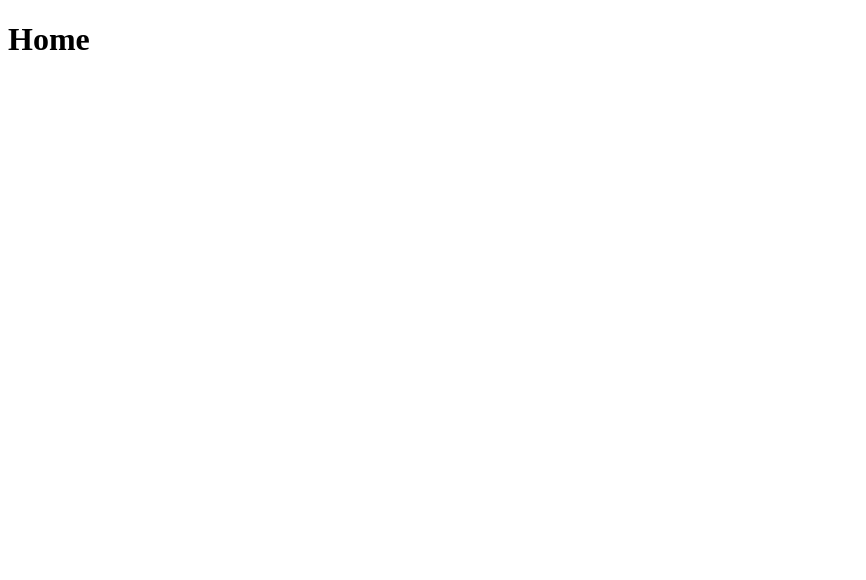
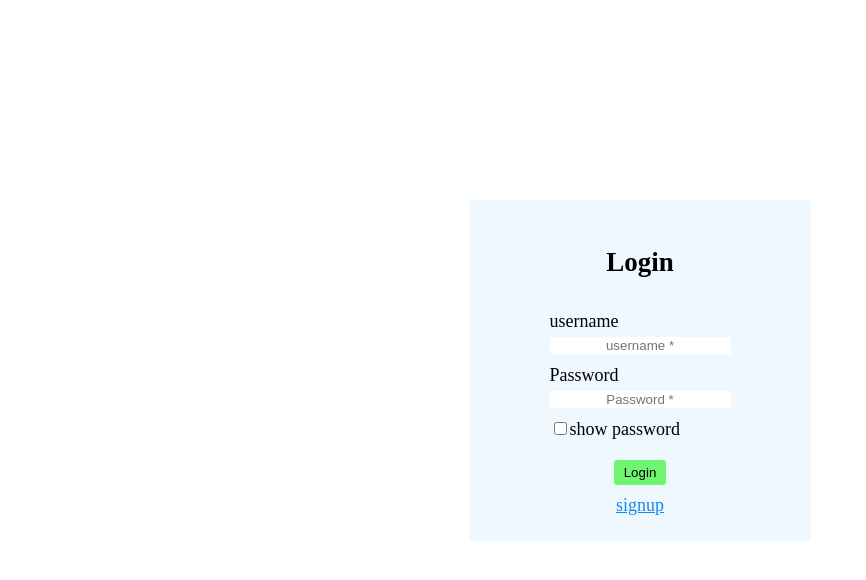
Before and after one commit to vetri1203/product-app, a Vue app in the folder products/: page / in a window 1280 px wide. Shown: the top 580 px of the page, without its empty margins (0-866 px from the left). Built offline with nearby package versions, Linux system fonts and the light colour scheme.

Commit message:
added styling for login page

```diff
--- /dev/null
+++ b/products/src/components/Loading.vue
@@ -0,0 +1,19 @@
+<template>
+    <div class="loadingClass">
+        <img src="./image/loading.gif" class="loadingImg" alt="loading">
+    </div>
+</template>
+
+<script>
+
+export default {
+    name: "LoadingPage",
+}
+</script>
+
+<style>
+.loadingImg {
+    height: 100px;
+    width: 100px;
+}
+</style>
--- /dev/null
+++ b/products/src/components/Login.vue
@@ -0,0 +1,202 @@
+<template>
+    <div class="container_login">
+
+        <div class="row_login">
+            <div class="col_login">
+                <form action="" @submit.prevent="LoginHandle()">
+
+                    <h2 class="loginTitile">Login</h2>
+
+                    <div class="LoginuserName">
+                        <label for="userName_login">username</label> <br>
+                        <input type="text" id="userName_login" autocomplete="on" required="true" placeholder="username *"
+                            v-model="user.userName">
+                    </div>
+                    <div class="LginPassword">
+
+                        <label for="password_login">Password</label> <br>
+                        <input :type="isShow" id="password_login" autocomplete="on" required="true" placeholder="Password *"
+                            v-model="user.password" @copy.prevent>
+
+                        <div class="LoginShowPassword">
+
+                            <input type="checkbox" @click="showClick" class="showPassword_login" id="showPassword_login">
+                            <label for="showPassword_login" class="showPassword_lable_login">show password</label>
+                        </div>
+
+                    </div>
+
+                    <div class="erMsg">
+                        <span class="msg_login" v-if="errMsg" style="color: red;">{{ errMsg }}</span>
+                    </div>
+
+                    <div class="loginButton">
+                        <button type="submit" class="button_login">Login</button>
+                    </div>
+
+                    <div class="noAccount">
+                        <router-link to="/signup" class="noAccount">signup</router-link>
+                    </div>
+
+
+                </form>
+
+                <div class="loading_login" v-if="isloading">
+                    <Loading class="loading_login" />
+                </div>
+
+            </div>
+        </div>
+
+    </div>
+</template>
+
+
+<script>
+
+import axios from 'axios';
+import Loading from './Loading.vue'
+import route from '@/router';
+
+export default {
+    name: "LoginVue",
+    data() {
+        return {
+            user: {
+                userName: '',
+                password: ''
+            },
+            isloading: false,
+            isShow: 'password',
+            errMsg: '',
+            userToken: '',
+            borderColoer: 'none'
+        };
+    },
+    methods: {
+        showClick() {
+            if (this.isShow == "password") {
+                this.isShow = "text";
+            }
+            else {
+                this.isShow = "password";
+            }
+        },
+        LoginHandle() {
+            this.isloading = true;
+            this.errMsg = '';
+            try {
+                axios.post('https://fakestoreapi.com/auth/login', {
+                    username: this.user.userName,
+                    password: this.user.password
+                })
+                    .then((data) => {
+                        this.isloading = false;
+                        this.userToken = data.data.token;
+                        if (data.status === 200) {
+                            route.push({ path: '/home', params: { token: this.userToken } })
+                        }
+                    })
+                    .catch(() => {
+                        this.isloading = false;
+                        this.errMsg = 'check your username or password'
+                    }
+                    );
+            }
+            catch (error) {
+                alert("something went worng!")
+                this.user.userName = '';
+                this.user.password = '';
+                this.isloading = false;
+                console.warn(error);
+
+
+            }
+        },
+
+
+    },
+    components: {
+        Loading
+    }
+}
+
+</script>
+
+<style scoped>
+div.col_login {
+    display: flex;
+    flex-direction: column;
+    align-items: center;
+    margin-top: 200px;
+
+}
+
+input {
+    text-align: center;
+    margin-top: 5px;
+    border: none;
+
+}
+
+input:focus {
+    outline: none;
+    border-bottom-style: groove;
+    border-bottom-color: rgb(32, 148, 243);
+    background-color: #fff;
+}
+
+form {
+    display: flex;
+    flex-direction: column;
+    justify-content: center;
+    align-items: center;
+    gap: 10px;
+    padding: 25px 80px;
+    border-radius: 2px;
+    font-size: 18px;
+    background-color: aliceblue;
+    background-image: './image/loading.gif';
+}
+
+.noAccount {
+    color: rgb(18, 138, 236);
+}
+
+.noAccount:hover {
+    color: blue;
+}
+
+
+h2.loginTitile {
+    display: flex;
+    align-items: center;
+    justify-content: center;
+}
+
+button.button_login {
+    padding: 5px 10px;
+    color: black;
+    border-radius: 3px;
+    box-shadow: grey;
+    border: none;
+    background-color: rgb(111, 245, 111);
+}
+
+button.button_login:hover {
+    background-color: rgb(98, 98, 236);
+    transition: .5s;
+    color: #fff;
+    box-shadow: rgb(125, 125, 233) 3px 1px;
+    box-sizing: 40px;
+    font-size: 15px;
+}
+
+/* .loadingClass{
+    position: fixed;
+} */
+
+.LoginShowPassword {
+    margin-top: 8px;
+}
+</style>
--- /dev/null
+++ b/products/src/components/Signup.vue
@@ -0,0 +1,29 @@
+<template>
+    <div>
+        <h2>Signup vue</h2>
+        <button type="submit" @click="user">check</button>
+    </div>
+</template>
+
+<script>
+
+export default {
+    name: "SignupVue",
+    data() {
+        return {
+            name:this.token
+        }
+    },
+    props: {
+        token:String,
+    },
+
+    created() {
+
+          console.log(this.$route.params.token);
+
+    },
+
+}
+
+</script>
--- a/products/src/router.js
+++ b/products/src/router.js
@@ -1,15 +1,34 @@
 import { createRouter, createWebHistory } from "vue-router";
 
 import HomeApp from './components/Home';
-import NotFound from './components/PageNotFound'
+import NotFound from './components/PageNotFound';
+import Login from './components/Login';
+import Signup from './components/Signup';
 
 const routes = [
     {
-        path: '/',
+        path: '/home',
         name: "Home",
         component:HomeApp
 
     },
+
+    {
+        path: '/',
+        name: "Login",
+        component:Login
+    },
+    {
+        path: '/signup',
+        name: "Signup",
+        component:Signup
+    },
+
+
+
+
+
+    /*page not found and bad requeest*/
 
     {
         path: '/404',
```
Also changed, not shown: products/src/components/Home.vue (line endings or trailing spaces), products/src/components/PageNotFound.vue (line endings or trailing spaces), products/src/components/image/loading.gif (added).
